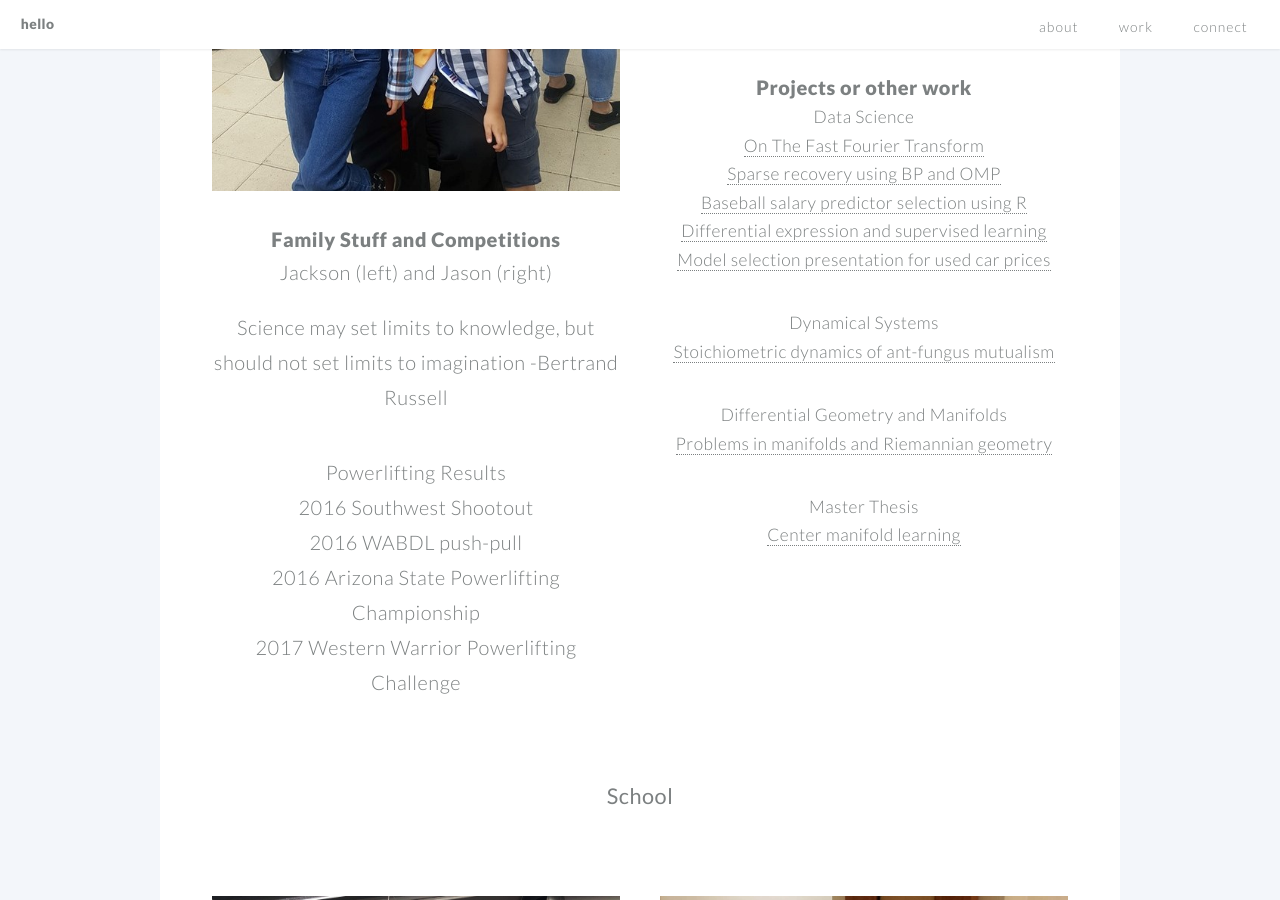
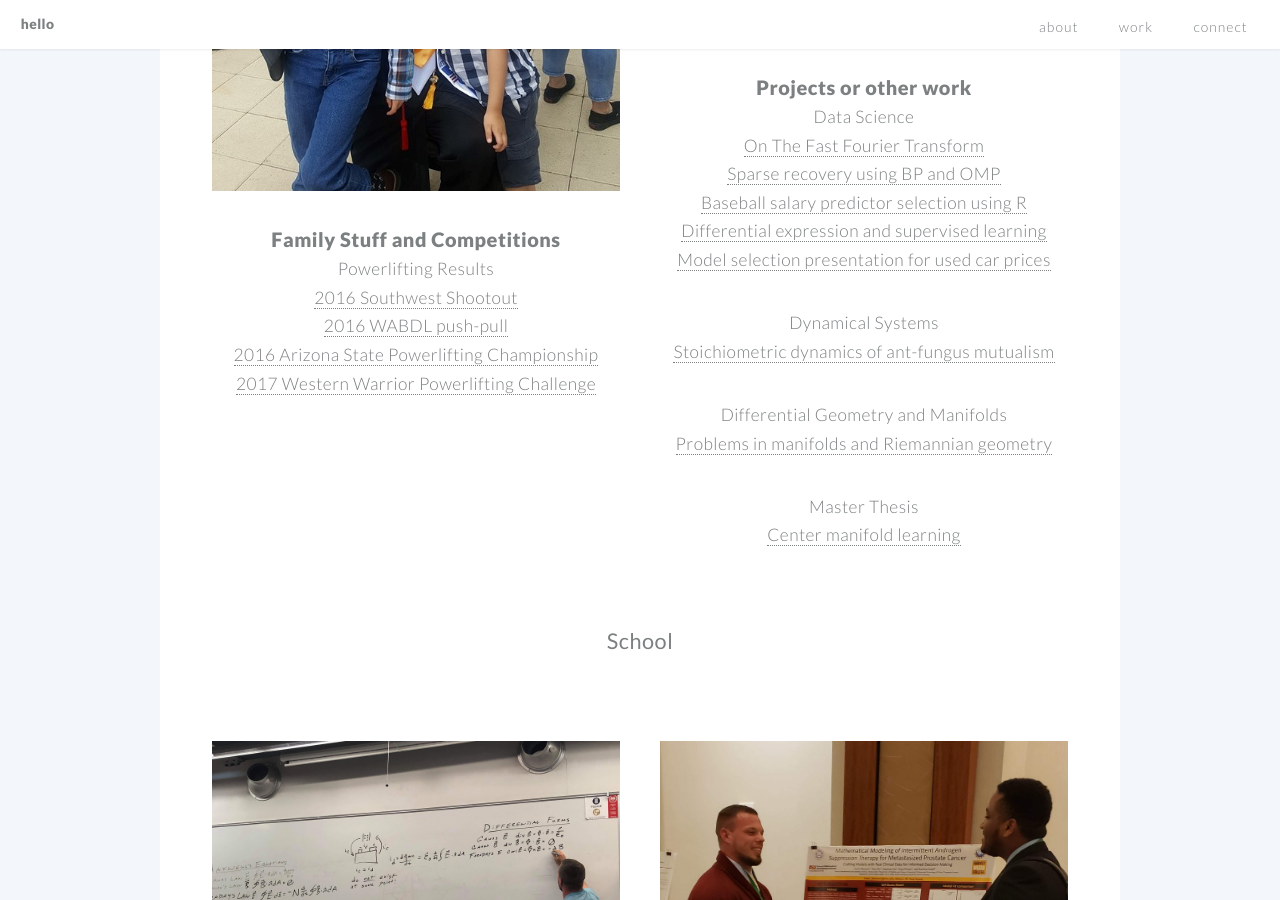
Before and after one commit to jben33/jben33.github.io, a Jekyll site: the page built from index.md, in a window 1280 px wide and 900 px high, scrolled down 2307 px. Built offline with Jekyll 4.4.1, drawn with Linux system fonts in a browser that asks for light colours.

Commit message:
Update example.html

```diff
--- a/_includes/example.html
+++ b/_includes/example.html
@@ -1,6 +1,5 @@
 <h1>Family Stuff and Competitions</h1>
-<h2>Jackson (left) and Jason (right)<h2>
-<p>Science may set limits to knowledge, but should not set limits to imagination -Bertrand Russell</p>
+
 
 <ul> Powerlifting Results
   <li><a href="https://www.openpowerlifting.org/m/uspa/0576#justinbennett">2016 Southwest Shootout</a></li>
```
